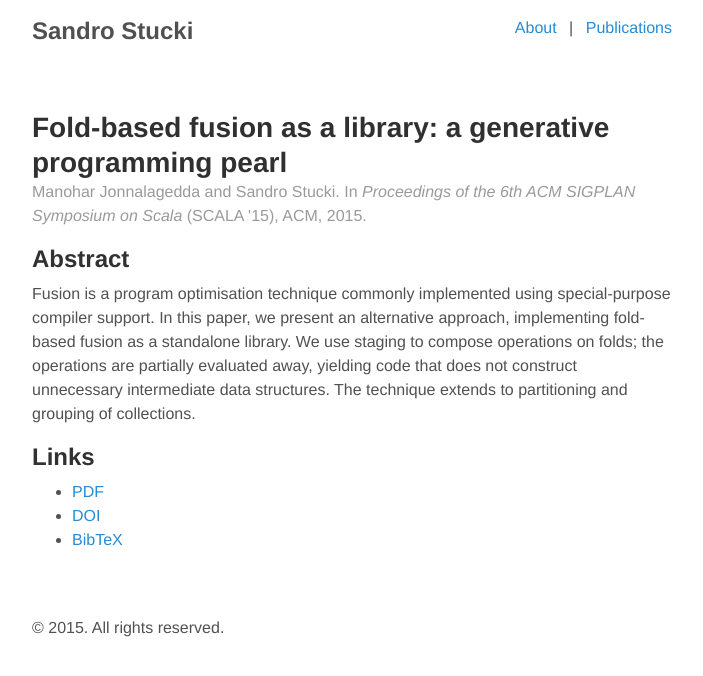
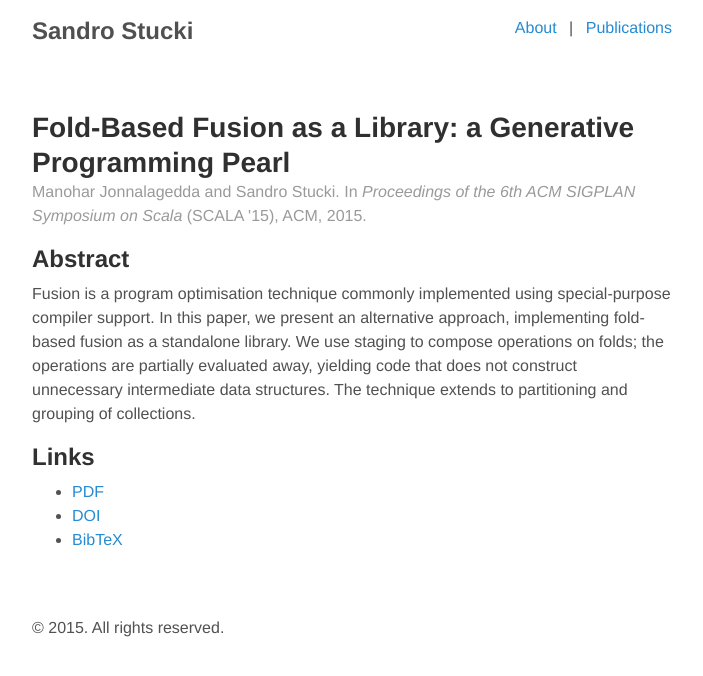
Before and after one commit to sstucki/sstucki.github.io, a Jekyll site: the page built from pubs/_posts/2015-06-13-JonnalageddaS15scala.md, in a window 1280 px wide. Shown: the top 676 px of the page, without its empty margins (288-991 px from the left). Built offline with Jekyll 4.4.1, drawn with Linux system fonts in a browser that asks for light colours; Markdown is read by kramdown in place of the engine named in the settings.

```diff
--- a/pubs/_posts/2015-06-13-JonnalageddaS15scala.md
+++ b/pubs/_posts/2015-06-13-JonnalageddaS15scala.md
@@ -1,6 +1,6 @@
 ---
 layout:  pub
-title:   'Fold-based fusion as a library: a generative programming pearl'
+title:   'Fold-Based Fusion as a Library: a Generative Programming Pearl'
 authors:
   - Manohar Jonnalagedda
   - Sandro Stucki
```
